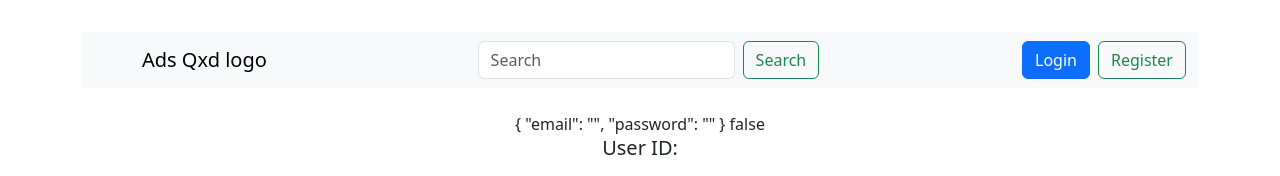
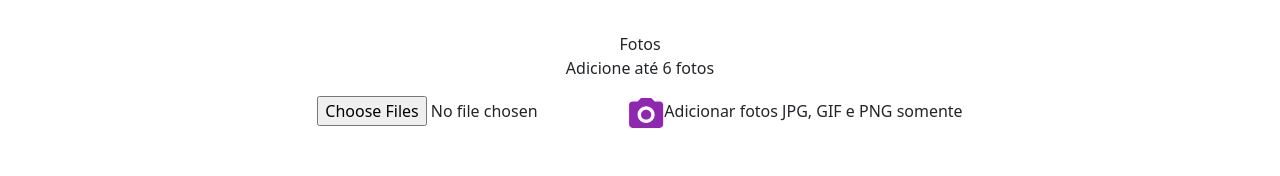
Before and after one commit to lucasOliveing/web_project, a Vue app: page / in a window 1280 px wide. Shown: the top 176 px of the page. Built offline with nearby package versions, Linux system fonts and the light colour scheme; no server answers.

Commit message:
testando formulario

```diff
--- a/package.json
+++ b/package.json
@@ -14,6 +14,7 @@
     "pinia": "^2.1.3",
     "vee-validate": "^4.9.6",
     "vue": "^3.2.47",
+    "vue-media-upload": "^2.1.2",
     "vue-router": "^4.2.2"
   },
   "devDependencies": {
--- a/src/App.vue
+++ b/src/App.vue
@@ -1,12 +1,13 @@
 <script setup>
 
-
+import addImg from './components/formulario/addAds.vue'
 </script>
 
 <template>
 
     <main class="container overflow-auto">
-      <router-view></router-view>
+      <!-- <router-view></router-view> -->
+      <addImg/>
     </main>
 
 
--- a/src/components/formulario/addAds.vue
+++ b/src/components/formulario/addAds.vue
@@ -1,9 +1,23 @@
-<script setup>
+<template>
+  <div class="ads-forms__image-container" id="group-image-container">
+    <div class="ads-forms__image-container-title">Fotos<p class="image-container-title__info">Adicione até <span
+          class="image-container-title__number">6 fotos</span></p>
+    </div>
+    <div class="ads-forms__image-drag-and-drop">
+      <div id="List1" class="List"></div>
+    <div class="image-container__box"><input class="ai-input ai-input--file box__field" type="file"
+        accept=".gif, .jpg, .jpeg, .png" multiple=""><svg width="35" height="30" viewBox="0 0 35 30"
+        xmlns="http://www.w3.org/2000/svg" class="box__icon">
+        <title>1FFAE400-6B99-4EF8-B44C-D5574BC9003C</title>
+        <path
+          d="M3.502 3.4h5.11L12.02.09h10.222l3.407 3.31h5.111c1.882 0 3.408 1.481 3.408 3.309v19.856c0 1.828-1.526 3.31-3.408 3.31H3.502c-1.882 0-3.408-1.482-3.408-3.31V6.709c0-1.828 1.526-3.31 3.408-3.31zM17.13 8.364c-4.705 0-8.518 3.704-8.518 8.273 0 4.57 3.813 8.273 8.518 8.273 4.704 0 8.518-3.704 8.518-8.273 0-4.57-3.814-8.273-8.518-8.273zm0 3.309c2.823 0 5.11 2.222 5.11 4.964 0 2.741-2.287 4.964-5.11 4.964-2.823 0-5.111-2.223-5.111-4.964 0-2.742 2.288-4.964 5.11-4.964z"
+          fill="#9027B0" fill-rule="evenodd"></path>
+      </svg><span class="box__main-text">Adicionar fotos</span><span class="box__info-text"> JPG, GIF e PNG somente
+      </span></div>
+  </div>
+  <div class="error-message"></div>
+</div></template>
+
+<script>
 
 </script>
-
-
-<template>
-
-
-</template>
--- a/src/components/head.vue
+++ b/src/components/head.vue
@@ -1,7 +1,11 @@
 <script setup>
+
 import { ref, reactive, onMounted } from 'vue';
 import { Auth } from "../stores/auth.js"
 import router from '../router/index.js'
+// import addImg from './formulario/addAds.vue'
+
+
 
 const formRegist = ref({
     username: '',
@@ -29,6 +33,7 @@ function handleImage(event) {
     const file = event.target.files[0];
     data.images = file;
 }
+
 </script>
 
 
@@ -56,14 +61,6 @@ function handleImage(event) {
                     data-bs-target="#userOpt" aria-controls="login">User</button></div>
         </div>
     </nav>
-
-
-
-
-
-
-
-
 
     <!-- Login -->
     <div class="offcanvas offcanvas-end" tabindex="-1" id="login" aria-labelledby="loginLabel">
@@ -99,11 +96,6 @@ function handleImage(event) {
             </form>
         </div>
     </div>
-
-
-
-
-
 
     <!-- Register -->
     <div class="offcanvas offcanvas-end" tabindex="-1" id="register" aria-labelledby="loginLabel">
@@ -152,8 +144,6 @@ function handleImage(event) {
         </div>
     </div>
 
-
-
     <!-- UserIptions -->
 
     <div class="offcanvas offcanvas-end" tabindex="-1" id="userOpt" aria-labelledby="loginLabel">
@@ -190,7 +180,7 @@ function handleImage(event) {
                             data-bs-target="#userAds">Adicionar Anuncios</button>
 
 
-                        <router-link to="/userAds"><button type="button" class="btn btn-primary float-start m-3" >Gerenciar
+                        <router-link to="/userAds"><button type="button" class="btn btn-primary float-start m-3">Gerenciar
                                 Anuncios</button></router-link>
                     </div>
 
@@ -202,20 +192,13 @@ function handleImage(event) {
     </div>
 
 
-
-
-
     <!-- add Anuncio -->
-
-
     <div class="offcanvas offcanvas-end" tabindex="-1" id="userAds" aria-labelledby="loginLabel">
         <div class="offcanvas-header">
             <h5 class="float-center">Adicioar Anuncios</h5>
             <button type="button" class="btn-close text-reset" data-bs-dismiss="offcanvas" aria-label="Close"></button>
         </div>
         <div class="offcanvas-body container">
-
-
             <!-- Formularios -->
             <form>
 
@@ -262,12 +245,8 @@ function handleImage(event) {
                 </div>
 
                 <!-- Adicionar Imagens -->
-                <div class="form-group my-1">
-                    <label for="imageFild" class="float-start" @change="handleImag">
-                        <h5>Adicionar Imagens</h5>
-                    </label>
-                    <input id="imageFiel" type="file" class="float-start" @change="handleImageChange">
-                </div>
+                    <!-- <addImg/> -->
+
 
 
 
--- a/src/main.js
+++ b/src/main.js
@@ -7,9 +7,14 @@ import router from './router'
 
 import 'bootstrap/dist/css/bootstrap.css'
 import 'bootstrap/dist/js/bootstrap.bundle.js'
+import UploadMedia from 'vue-media-upload';
+
 
 const pinia = createPinia();
 const app = createApp(App);
+
+app.component('upload-media' , UploadMedia);
+
 app.use(router)
 app.use(pinia)
 
```
Also changed, not shown: 1 other file (tests, documents, lock files or other folders).
